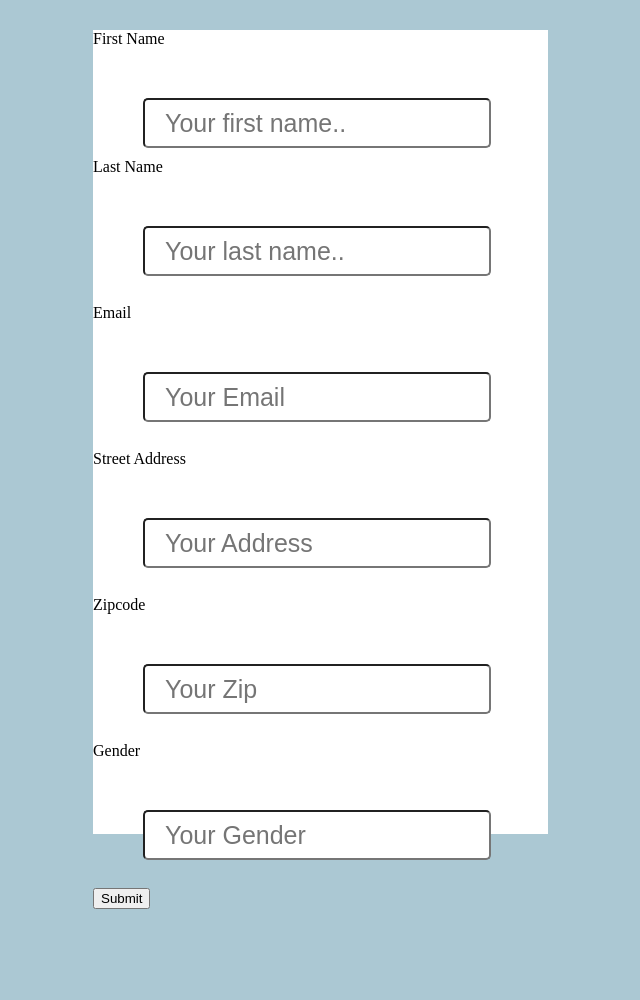
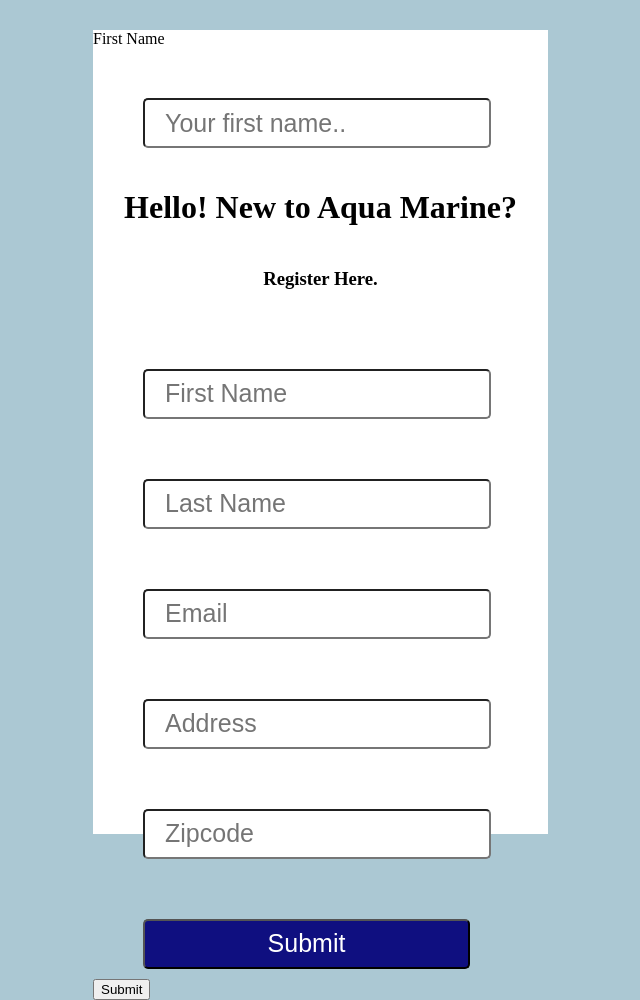
Before and after one commit to REISSD/Capstone2024, a PHP site: page /signup.php in a window 1280 px wide. Shown: the part 110-1110 px from the top of the page, without its empty margins (419-1059 px from the left). Before the commit the page ends 1019 px from the top, so only its background shows below. Run offline with PHP 8.4, Linux system fonts and the light colour scheme.

Commit message:
style update signup.php

```diff
--- a/Capstone/signup.php
+++ b/Capstone/signup.php
@@ -48,30 +48,28 @@
             <input type="text" id="fname" name="signup" placeholder="Your first name..">
             </label>
 
-        <label for="lname">Last Name
-        <input type="text" id="lname" name="signup" placeholder="Your last name..">
-        </label>
-        <br>  <br>
-        <label for="email">Email
-
-        <input type="text" id="email" name="signup" placeholder="Your Email">
-        </label>
-        <br> <br>
-        <label for="add">Street Address
-
-        <input type="text" id="add" name="signup" placeholder="Your Address">
-        </label>
-        <br> <br>
-        <label for="zip">Zipcode
-
-        <input type="text" id="zip" name="signup" placeholder="Your Zip">
-        </label>
-        <br> <br>
-        <label for="gender">Gender
-
-            <input type="text" id="gender" name="signup" placeholder="Your Gender">
-            </label>
-            <br>  <br>
+            <div>
+                    <h1 class="login-text">Hello! New to Aqua Marine?</h1>
+                    <h3 class="login-text">Register Here.</h3>
+                </div>
+                <div>
+                    <input type="text" placeholder="First Name" name="signup">
+                </div>
+                <div>
+                    <input type="text" placeholder="Last Name" name="signup">
+                </div>
+                <div>
+                    <input type="text" placeholder="Email" name="signup">
+                </div>
+                <div>
+                    <input type="text" placeholder="Address" name="signup">
+                </div>
+                <div>
+                    <input type="text" placeholder="Zipcode" name="signup">
+                </div>
+                <div>
+                    <input type="submit" placeholder="Submit" name="submit">
+                </div>
 
         <div class="row">
         <input type="submit" value="Submit">
```
